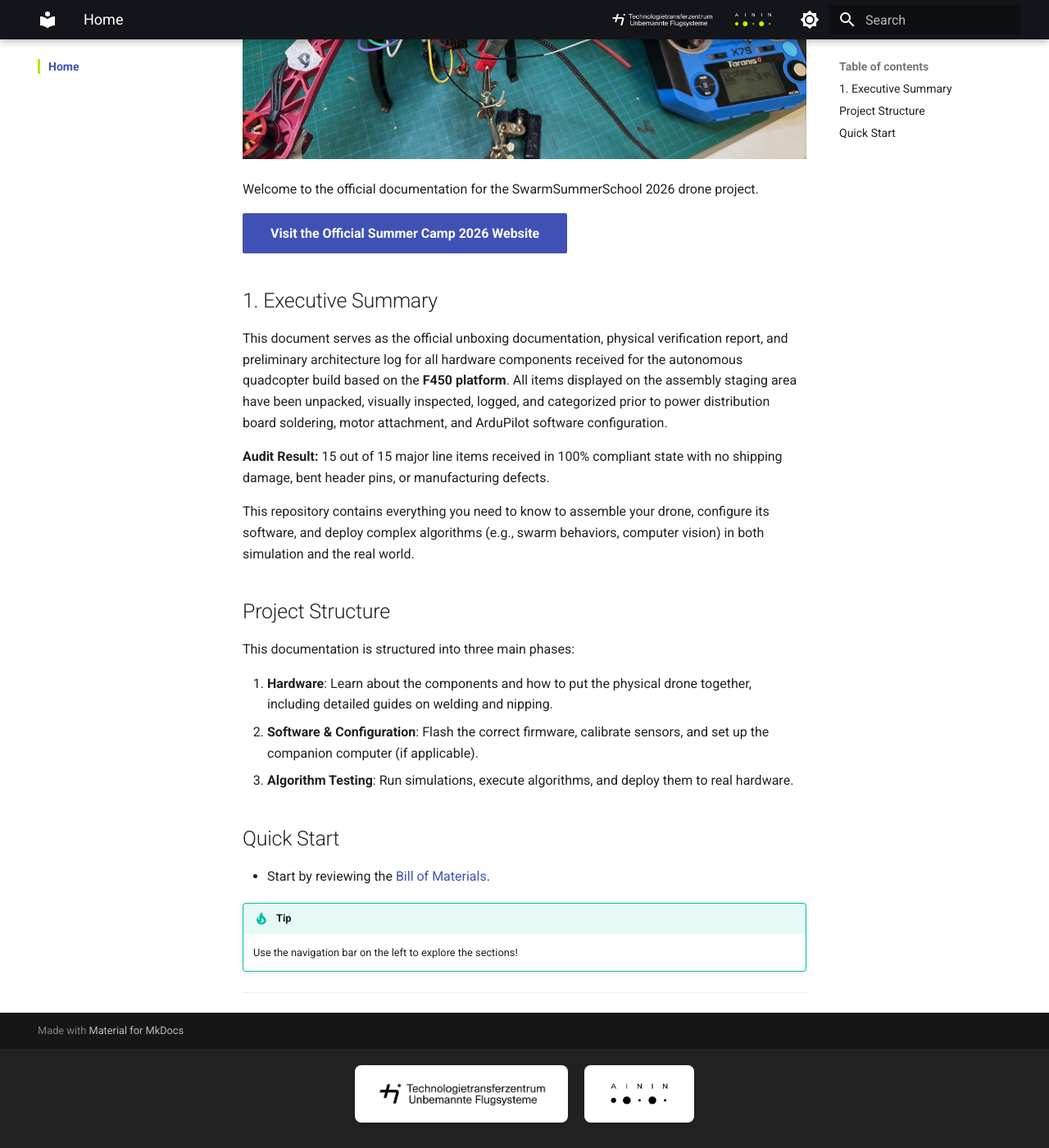
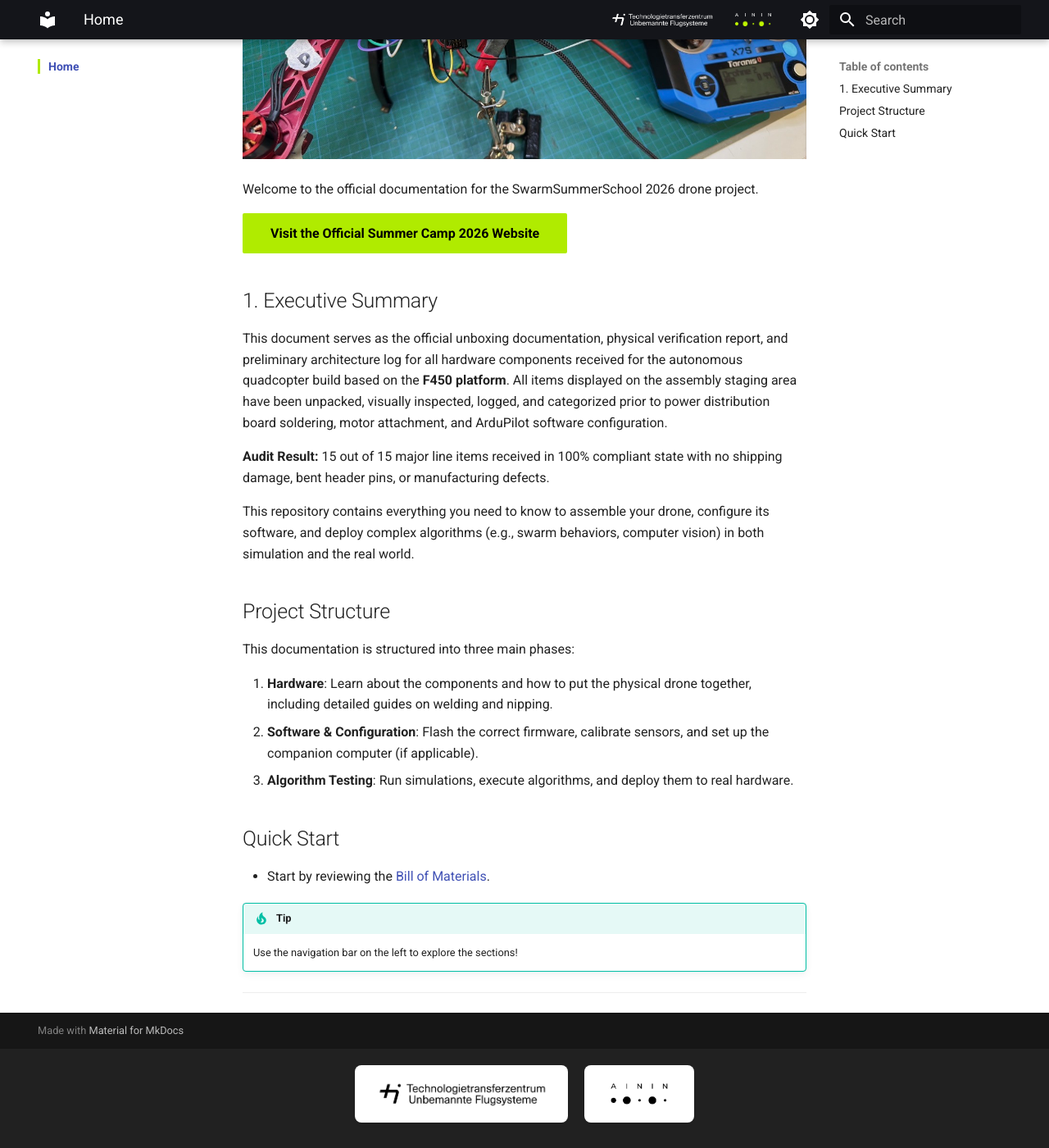
Before and after one commit to TTZ-Unbemannte-Flugsysteme/SwarmSummerSchool_2026, an MkDocs documentation site: the page built from docs/index.md, in a window 1280 px wide and 1400 px high, scrolled down 457 px. Shown: the whole window at 82% size. Built offline with MkDocs 1.6.1 and Material for MkDocs 9.7.7, drawn with Linux system fonts in a browser that asks for light colours.

Commit message:
style: apply lime green primary button style with ghost outline on hover

```diff
--- a/docs/stylesheets/extra.css
+++ b/docs/stylesheets/extra.css
@@ -11,3 +11,17 @@
 .md-nav__item--active > .md-nav__link {
     box-shadow: -2px 0px 8px -2px var(--md-accent-fg-color);
 }
+
+/* Custom primary button styling: Lime background, black text */
+.md-typeset .md-button--primary {
+    background-color: var(--md-accent-fg-color);
+    border-color: var(--md-accent-fg-color);
+    color: #000000;
+}
+
+/* Ghost button on hover with a black (or theme-aware) border and text */
+.md-typeset .md-button--primary:hover {
+    background-color: transparent;
+    border-color: var(--md-default-fg-color);
+    color: var(--md-default-fg-color);
+}
```
